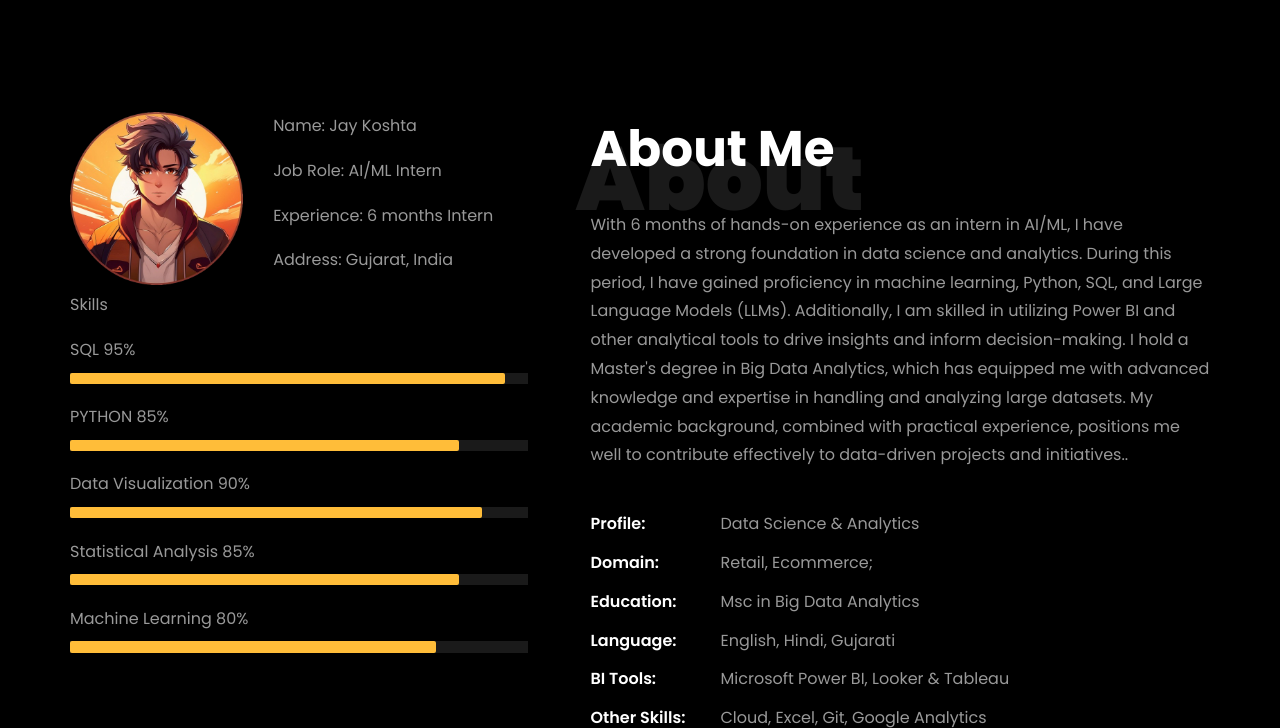
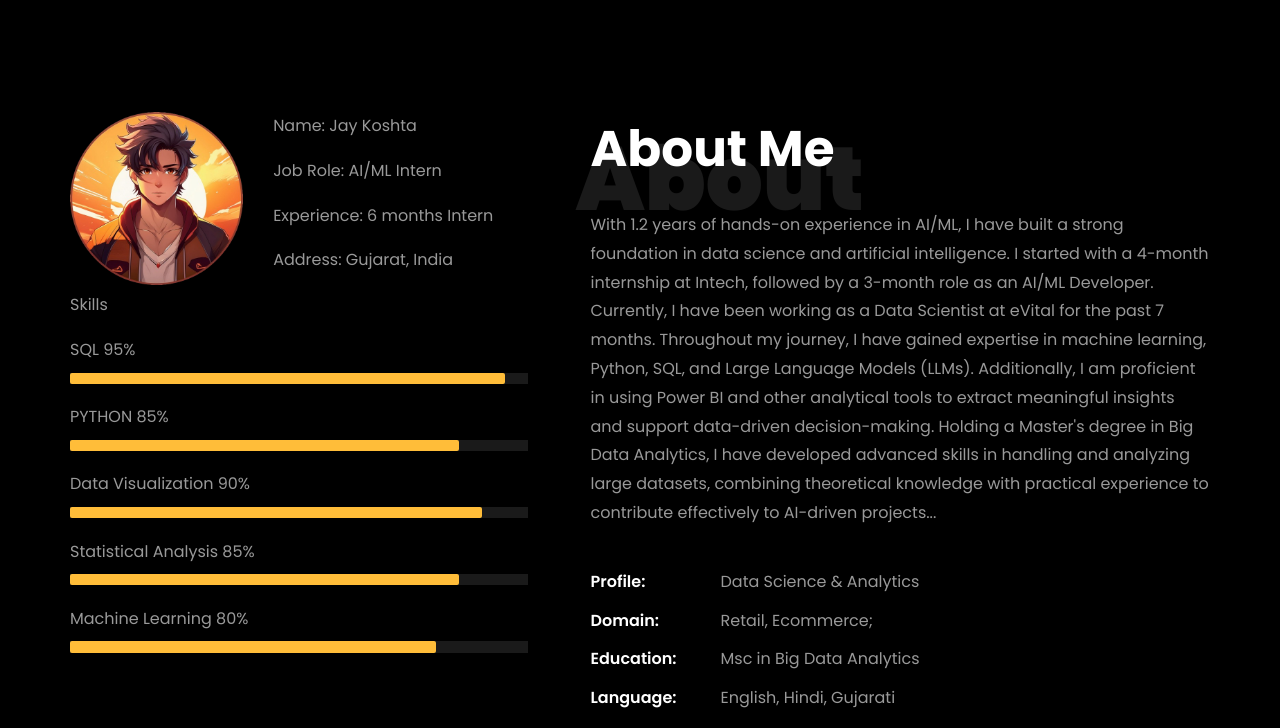
Before and after one commit to thejay08/thejay08.github.io, a plain HTML site: page index.html in a window 1280 px wide. Shown: the part 750-1478 px from the top of the page. Drawn offline with Linux system fonts and the light colour scheme; files whose address does not match are found by name.

Commit message:
Update index.html

```diff
--- a/index.html
+++ b/index.html
@@ -160,7 +160,7 @@
 						// Create an array of typing text
 						const typingTexts = [
 						'Data Scientist ',
-						'Data Analyst  ',
+						'AI/ML Developer ',
 						];
 
 						// Create a function to display the typing animation for a given text
@@ -269,12 +269,9 @@
 								<h1 class="big">About</h1>
 								<h2 class="mb-4">About Me</h2>
 
-								<p>With 6 months of hands-on experience as an intern in AI/ML, I have developed a strong foundation in data science and analytics.
-									During this period, I have gained proficiency in machine learning, Python, SQL, and Large Language Models (LLMs).
-									Additionally, I am skilled in utilizing Power BI and other analytical tools to drive insights and inform decision-making.
-
-									I hold a Master's degree in Big Data Analytics, which has equipped me with advanced knowledge and expertise in handling and analyzing large datasets.
-									My academic background, combined with practical experience, positions me well to contribute effectively to data-driven projects and initiatives..</p>
+								<p>With 1.2 years of hands-on experience in AI/ML, I have built a strong foundation in data science and artificial intelligence. I started with a 4-month internship at Intech, followed by a 3-month role as an AI/ML Developer. Currently, I have been working as a Data Scientist at eVital for the past 7 months.
+                                                                   Throughout my journey, I have gained expertise in machine learning, Python, SQL, and Large Language Models (LLMs). Additionally, I am proficient in using Power BI and other analytical tools to extract meaningful insights and support data-driven decision-making.
+                                                                   Holding a Master's degree in Big Data Analytics, I have developed advanced skills in handling and analyzing large datasets, combining theoretical knowledge with practical experience to contribute effectively to AI-driven projects...</p>
 								<ul class="about-info mt-4 px-md-0 px-2">
 									<li class="d-flex"><span>Profile:</span> <span>Data Science &amp; Analytics</span></li>
 									<li class="d-flex"><span>Domain:</span> <span>Retail, Ecommerce; </span></li>
```
